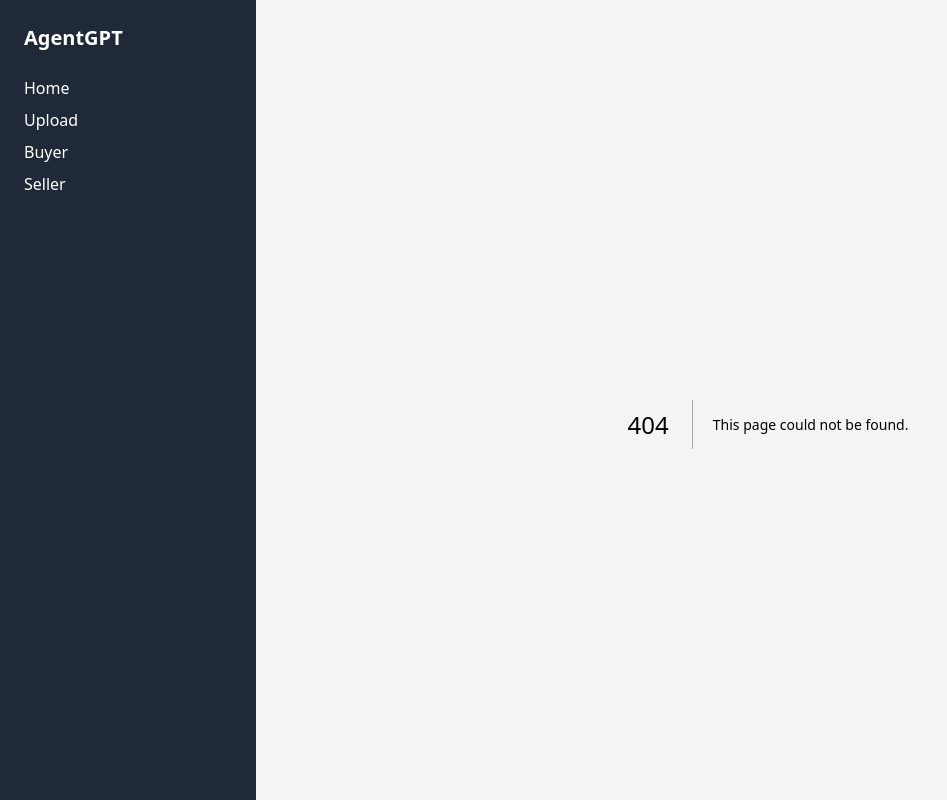
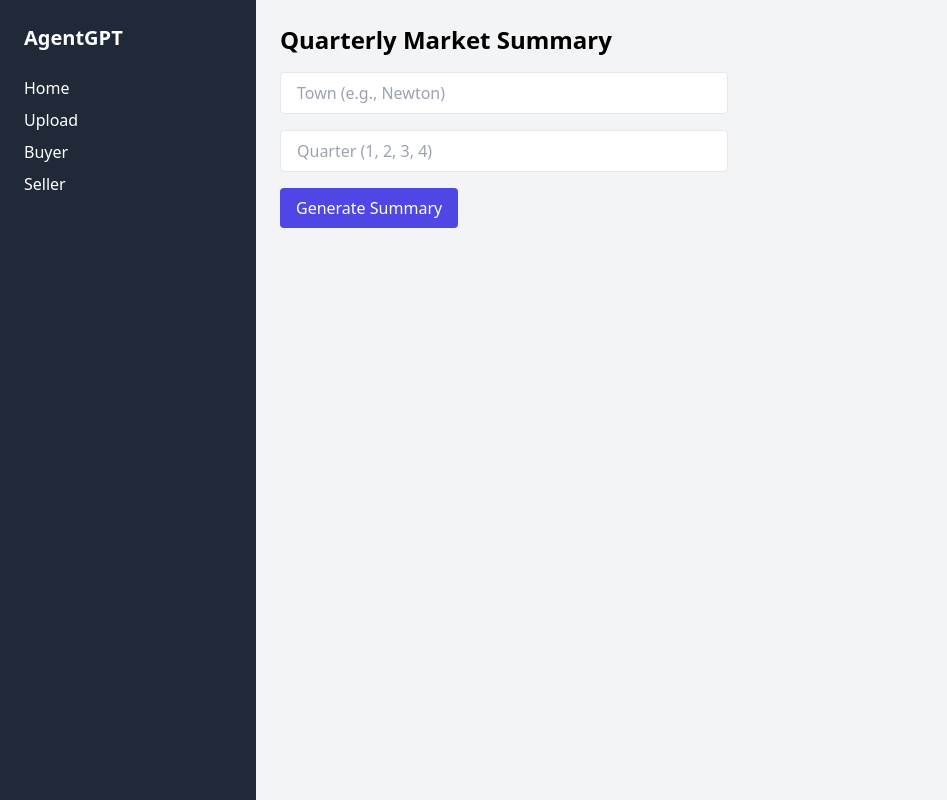
Before and after one commit to malsarraf98/agentgpt-prototype, a Next.js app: page /market-summary in a window 1280 px wide. Before the commit this address had no page. Shown: the whole page, without its empty margins (0-947 px from the left). Built offline with nearby package versions, Linux system fonts and the light colour scheme.

Commit message:
Create market-summary.js

```diff
--- /dev/null
+++ b/pages/market-summary.js
@@ -0,0 +1,73 @@
+import { useState } from "react";
+
+export default function MarketSummary() {
+  const [formData, setFormData] = useState({
+    town: "",
+    quarter: ""
+  });
+
+  const [summary, setSummary] = useState(null);
+
+  const handleChange = (e) => {
+    setFormData({ ...formData, [e.target.name]: e.target.value });
+  };
+
+  const handleSubmit = (e) => {
+    e.preventDefault();
+
+    // Simulated market data
+    setSummary({
+      stats: {
+        totalSales: 112,
+        medianPrice: "$1.43M",
+        medianDOM: 8,
+        overAsk: "64%"
+      },
+      commentary: `In Q${formData.quarter}, ${formData.town} saw strong demand with 64% of homes selling above asking. Inventory remains low, keeping competition high. The median sale price climbed slightly while time on market dropped to just 8 days.`
+    });
+  };
+
+  return (
+    <div>
+      <h1 className="text-2xl font-bold mb-4">Quarterly Market Summary</h1>
+      <form onSubmit={handleSubmit} className="space-y-4 max-w-md">
+        <input
+          name="town"
+          placeholder="Town (e.g., Newton)"
+          className="w-full px-4 py-2 border rounded"
+          onChange={handleChange}
+        />
+        <input
+          name="quarter"
+          placeholder="Quarter (1, 2, 3, 4)"
+          className="w-full px-4 py-2 border rounded"
+          onChange={handleChange}
+        />
+        <button
+          type="submit"
+          className="bg-indigo-600 text-white px-4 py-2 rounded hover:bg-indigo-700"
+        >
+          Generate Summary
+        </button>
+      </form>
+
+      {summary && (
+        <div className="mt-6 space-y-4">
+          <div className="bg-white p-4 rounded shadow">
+            <h2 className="text-xl font-semibold mb-2">Stats</h2>
+            <ul className="list-disc list-inside">
+              <li>Total Sales: {summary.stats.totalSales}</li>
+              <li>Median Sale Price: {summary.stats.medianPrice}</li>
+              <li>Median Days on Market: {summary.stats.medianDOM}</li>
+              <li>% Over Ask: {summary.stats.overAsk}</li>
+            </ul>
+          </div>
+          <div className="bg-white p-4 rounded shadow">
+            <h2 className="text-xl font-semibold mb-2">Market Commentary</h2>
+            <p>{summary.commentary}</p>
+          </div>
+        </div>
+      )}
+    </div>
+  );
+}
```
